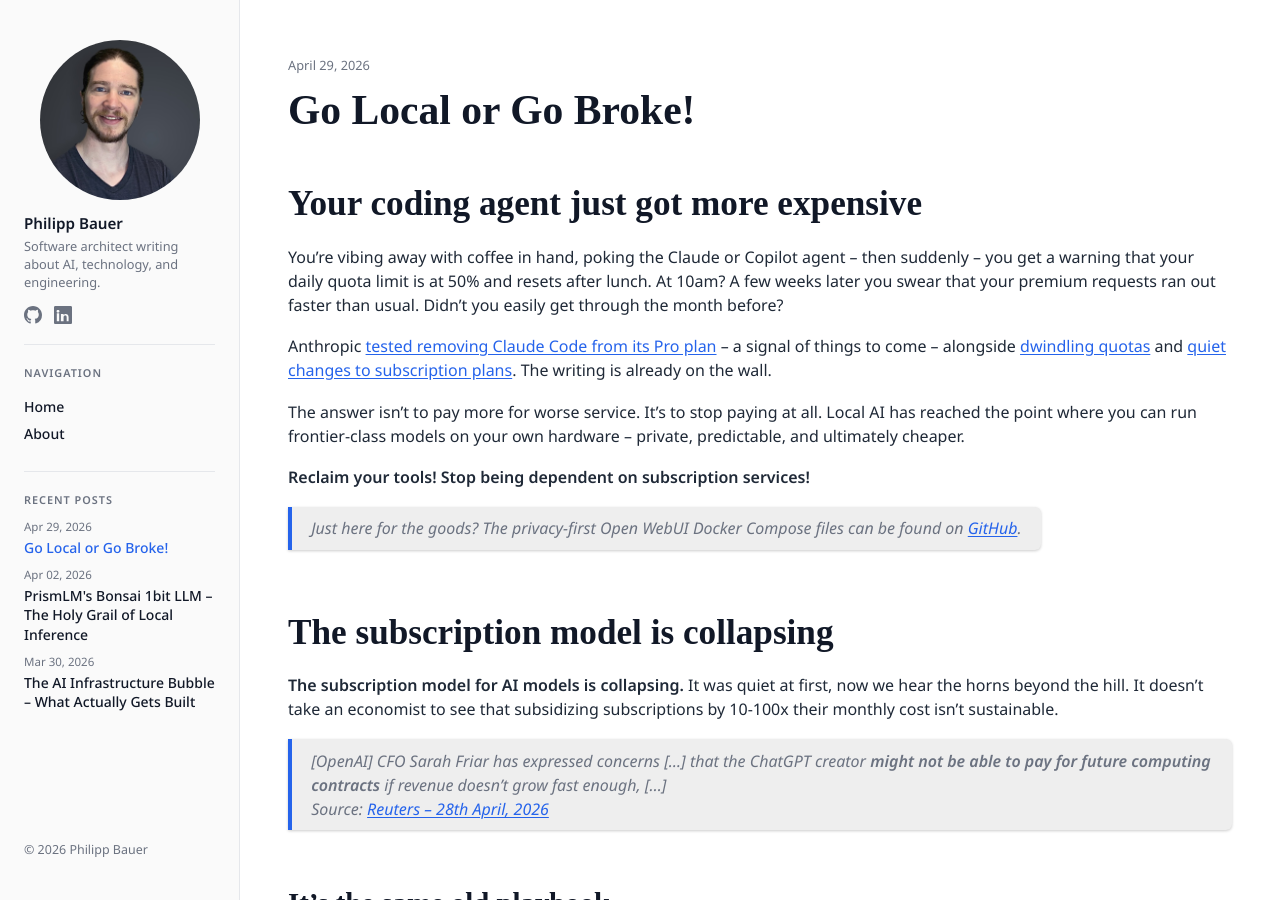
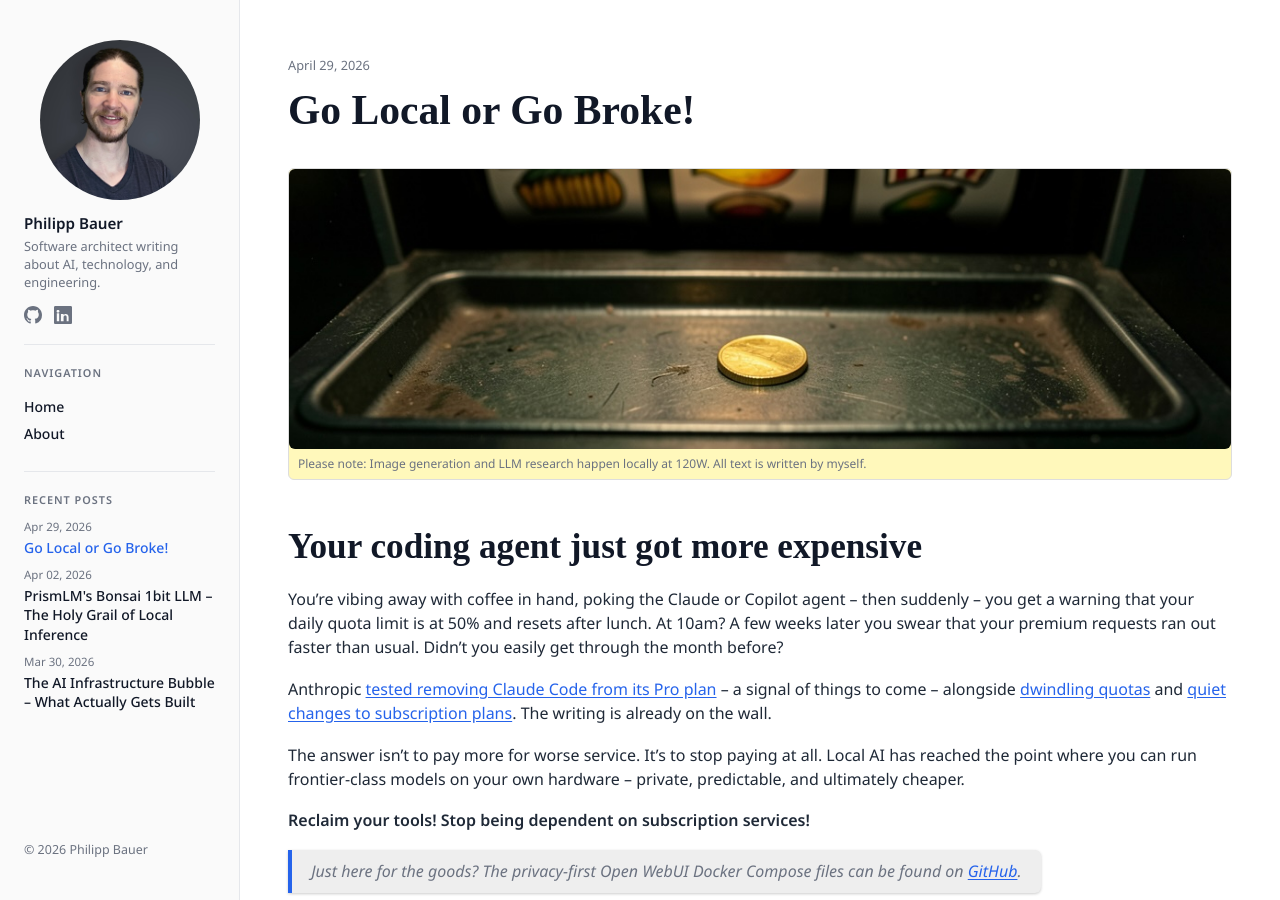
Before and after one commit to philippjbauer/philippjbauer.github.io, a Jekyll site: the page built from _posts/2026-04-29-go-local-or-go-broke.md, in a window 1280 px wide and 900 px high. Built offline with Jekyll 4.4.1, drawn with Linux system fonts in a browser that asks for light colours; some web fonts are replaced.

Commit message:
Add image and alt text for "Go Local or Go Broke!" post; update related images

```diff
--- a/_posts/2026-04-29-go-local-or-go-broke.md
+++ b/_posts/2026-04-29-go-local-or-go-broke.md
@@ -13,6 +13,8 @@ categories:
 lang: en
 translation_id: go-local-or-go-broke
 layout: posts
+image: /assets/posts/glogb/go-local-or-go-broke.jpg
+image_alt: "One last token for the slot-machine"
 ---
 
 ## Your coding agent just got more expensive
```
Also changed, not shown: assets/posts/glogb/gh-copilot-multiplier-increases.png, assets/posts/glogb/go-local-or-go-broke.jpg (added), assets/posts/glogb/pi-screenshot.png.
